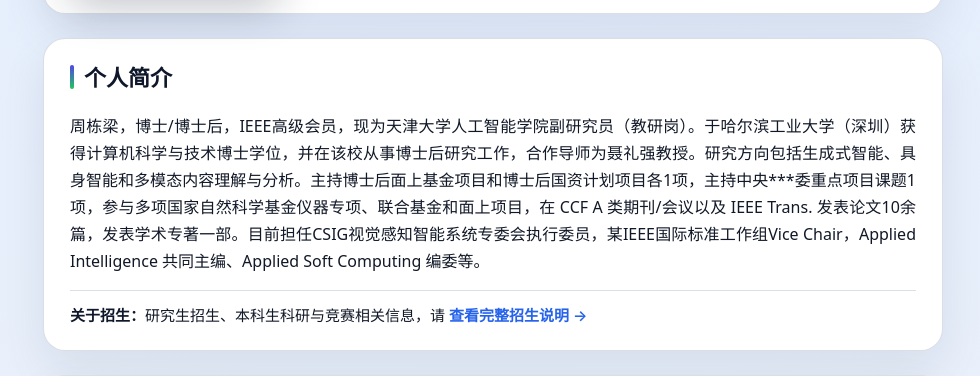
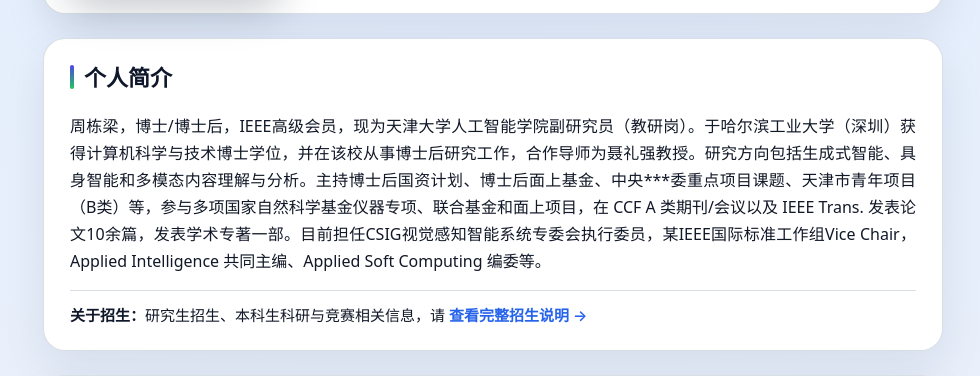
Before and after one commit to viktor-zhou/viktor-zhou.github.io, a plain HTML site: page index_zh.html in a window 1280 px wide. Shown: the part 372-748 px from the top of the page, without its empty margins (147-1127 px from the left). Drawn offline with Linux system fonts and the light colour scheme.

Commit message:
Update index_zh.html

```diff
--- a/index_zh.html
+++ b/index_zh.html
@@ -103,7 +103,7 @@
     <section class="container section" aria-labelledby="short-bio-heading">
       <h2 id="short-bio-heading">个人简介</h2>
       <p>
-        周栋梁，博士/博士后，IEEE高级会员，现为天津大学人工智能学院副研究员（教研岗）。于哈尔滨工业大学（深圳）获得计算机科学与技术博士学位，并在该校从事博士后研究工作，合作导师为聂礼强教授。研究方向包括生成式智能、具身智能和多模态内容理解与分析。主持博士后面上基金项目和博士后国资计划项目各1项，主持中央***委重点项目课题1项，参与多项国家自然科学基金仪器专项、联合基金和面上项目，在
+        周栋梁，博士/博士后，IEEE高级会员，现为天津大学人工智能学院副研究员（教研岗）。于哈尔滨工业大学（深圳）获得计算机科学与技术博士学位，并在该校从事博士后研究工作，合作导师为聂礼强教授。研究方向包括生成式智能、具身智能和多模态内容理解与分析。主持博士后国资计划、博士后面上基金、中央***委重点项目课题、天津市青年项目（B类）等，参与多项国家自然科学基金仪器专项、联合基金和面上项目，在
         CCF A 类期刊/会议以及 IEEE Trans. 发表论文10余篇，发表学术专著一部。目前担任CSIG视觉感知智能系统专委会执行委员，某IEEE国际标准工作组Vice Chair，Applied Intelligence
         共同主编、Applied Soft Computing 编委等。
       </p>
```
